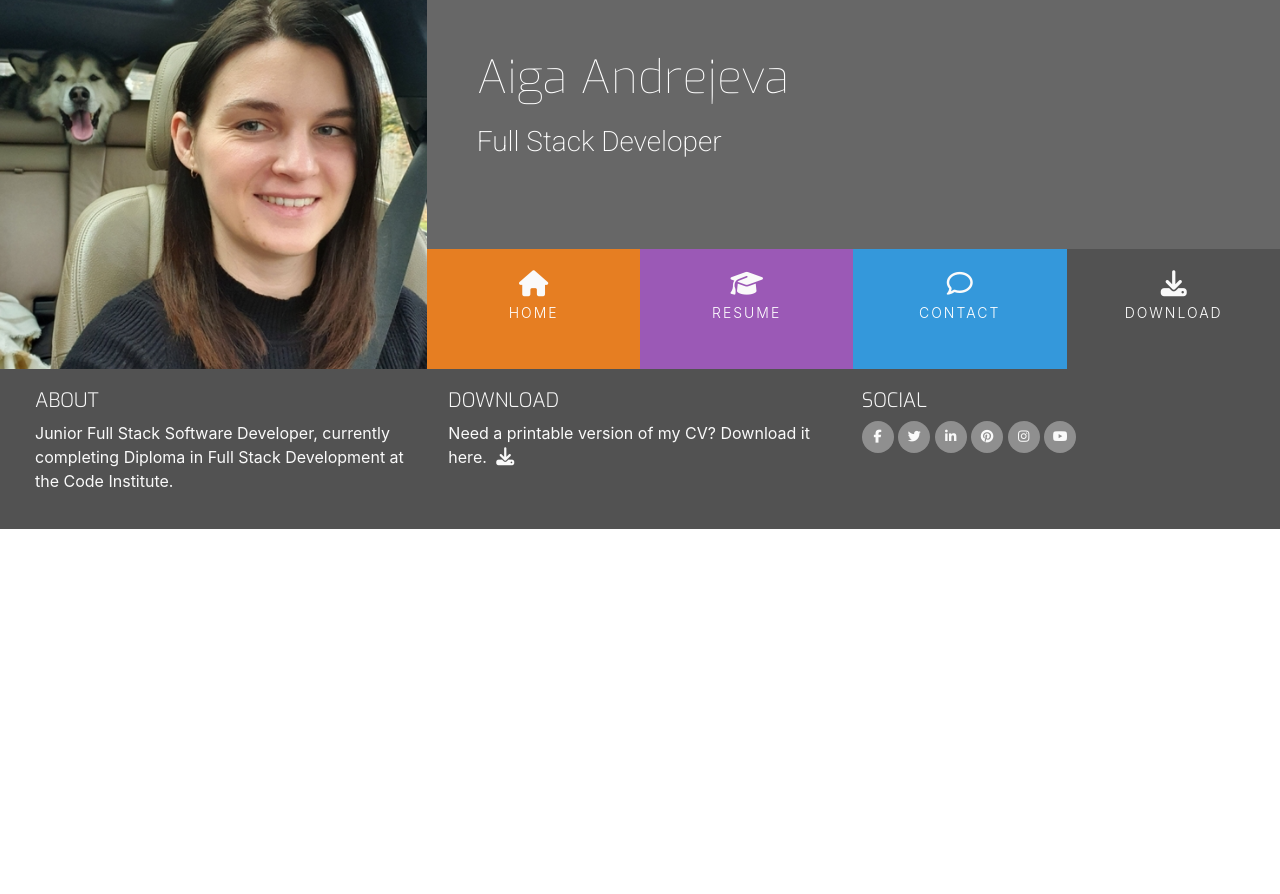
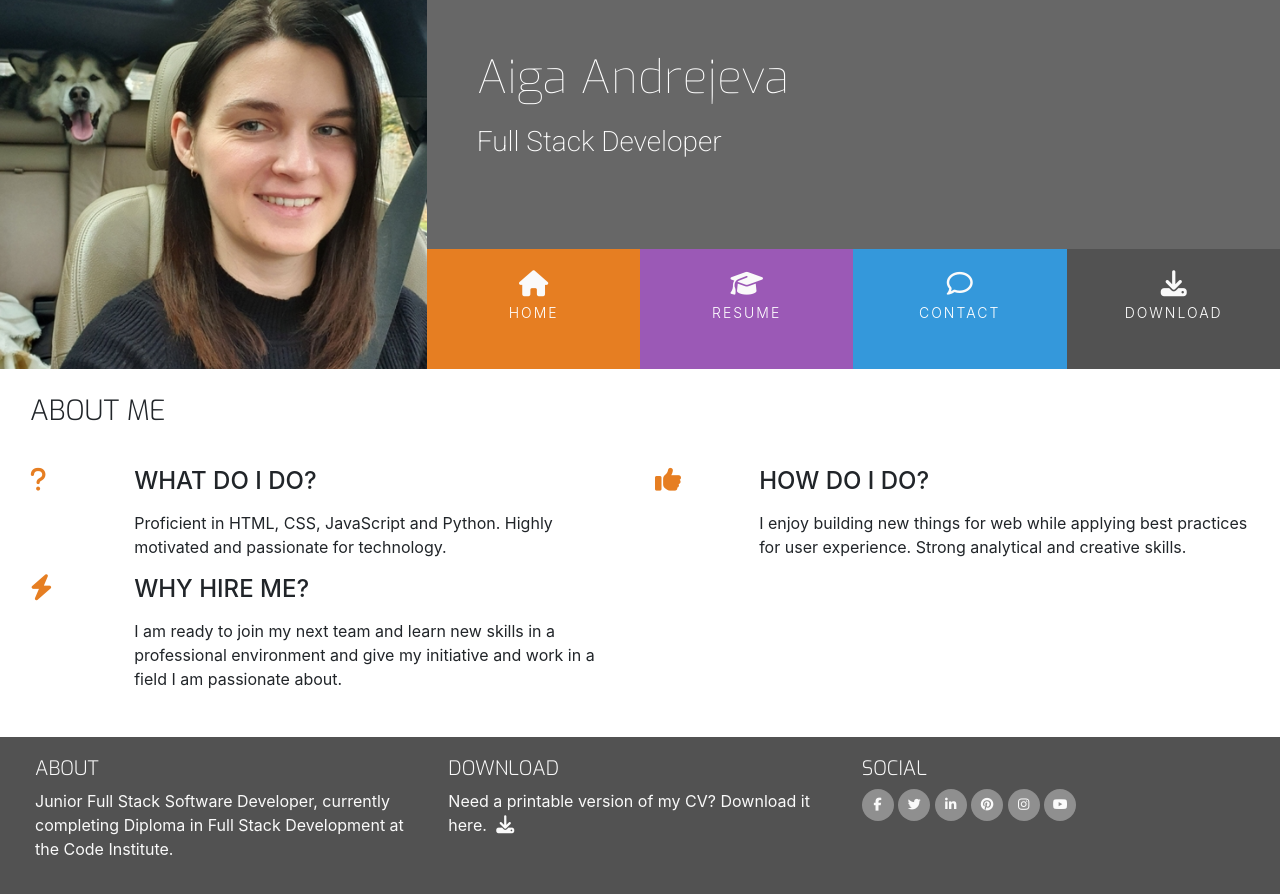
Before and after one commit to AiGaA/my-resume-in-bootstrap, a plain HTML site: page index.html in a window 1280 px wide. Before the commit the page ends 800 px from the top, so only its background shows below. Drawn offline with nearby package versions, Linux system fonts and the light colour scheme.

Commit message:
Add About me section with populated content and added styling

```diff
--- a/assets/css/style.css
+++ b/assets/css/style.css
@@ -3,6 +3,10 @@
 /*----------Colors------------*/
 .bg-color-name-title {
     background-color: #676767;
+}
+
+.bg-color-three-reasons {
+    background-color: #ffffff;
 }
 
 .ui-menu-color-home {
@@ -20,6 +24,7 @@
 .ui-menu-color-download {
     background-color: #525252;
 }
+
 
 
 /*----------Special paddings/margins/texts------------*/
@@ -42,6 +47,23 @@ h4 {
 
 .inline-block {
     display: inline-block;
+}
+
+.row-table {
+    display: table;
+}
+
+.section-column {
+    display: table-cell;
+    padding: 0 30px 30px;
+    float: none;
+}
+
+.section-heading {
+    font-family: "Exo", sans-serif;
+    font-weight: 300;
+    margin-top: 25px;
+    margin-bottom: 40px;
 }
 
 /*----------Header------------*/
@@ -186,3 +208,14 @@ footer {
 #footer-details {
     padding: 20px;
 }
+
+/*----------Three reasons------------*/
+
+.three-reasons-icon {
+    font-size: 26px;
+    color: #e67e22;
+}
+
+.three-reasons-heading {
+    margin-bottom: 15px;
+}
--- a/index.html
+++ b/index.html
@@ -43,8 +43,59 @@
             </div>
         </div>
     </header>
-    <section>
-
+    <section class="container-fluid">
+        <div class="row row-table">
+            <div class="col-md-8 bg-color-three-reasons section-column">
+                <div class="row">
+                    <div class="col">
+                        <h3 class="section-heading uppercase">About Me</h3>
+                    </div>
+                </div>
+                <div class="row">
+                    <div class="col-10 offset-1 offset-sm-0 col-sm-4 col-md-6">
+                        <div class="row">
+                            <div class="col-2">
+                                <i class="three-reasons-icon fa fa-question" aria-hidden="true"></i>
+                            </div>
+                            <div class="col-10">
+                                <h4 class="three-reasons-heading uppercase">What do I do?</h4>
+                                <p>
+                                    Proficient in HTML, CSS, JavaScript and Python. Highly motivated and passionate for technology.
+                                </p>
+                            </div>
+                        </div>
+                    </div>
+                    <div class="col-10 offset-1 offset-sm-0 col-sm-4 col-md-6">
+                        <div class="row">
+                            <div class="col-2">
+                                <i class="three-reasons-icon fa fa-thumbs-up" aria-hidden="true"></i>
+                            </div>
+                            <div class="col-10">
+                                <h4 class="three-reasons-heading uppercase">How do I do?</h4>
+                                <p>
+                                    I enjoy building new things for web while applying best practices for user experience.
+                                    Strong analytical and creative skills.
+                                </p>
+                            </div>
+                        </div>
+                    </div>
+                    <div class="col-10 offset-1 offset-sm-0 col-sm-4 col-md-6">
+                        <div class="row">
+                            <div class="col-2">
+                                <i class="three-reasons-icon fa fa-bolt" aria-hidden="true"></i>
+                            </div>
+                            <div class="col-10">
+                                <h4 class="three-reasons-heading uppercase">Why hire me?</h4>
+                                <p>
+                                    I am ready to join my next team and learn new skills in a professional environment
+                                    and give my initiative and work in a field I am passionate about.
+                                </p>
+                            </div>
+                        </div>
+                    </div>
+                </div>
+            </div>
+        </div>
     </section>
     <footer class="container-fluid">
         <div id="footer-details" class="row">
```
Also changed, not shown: contact.html (added), resume.html (added).
